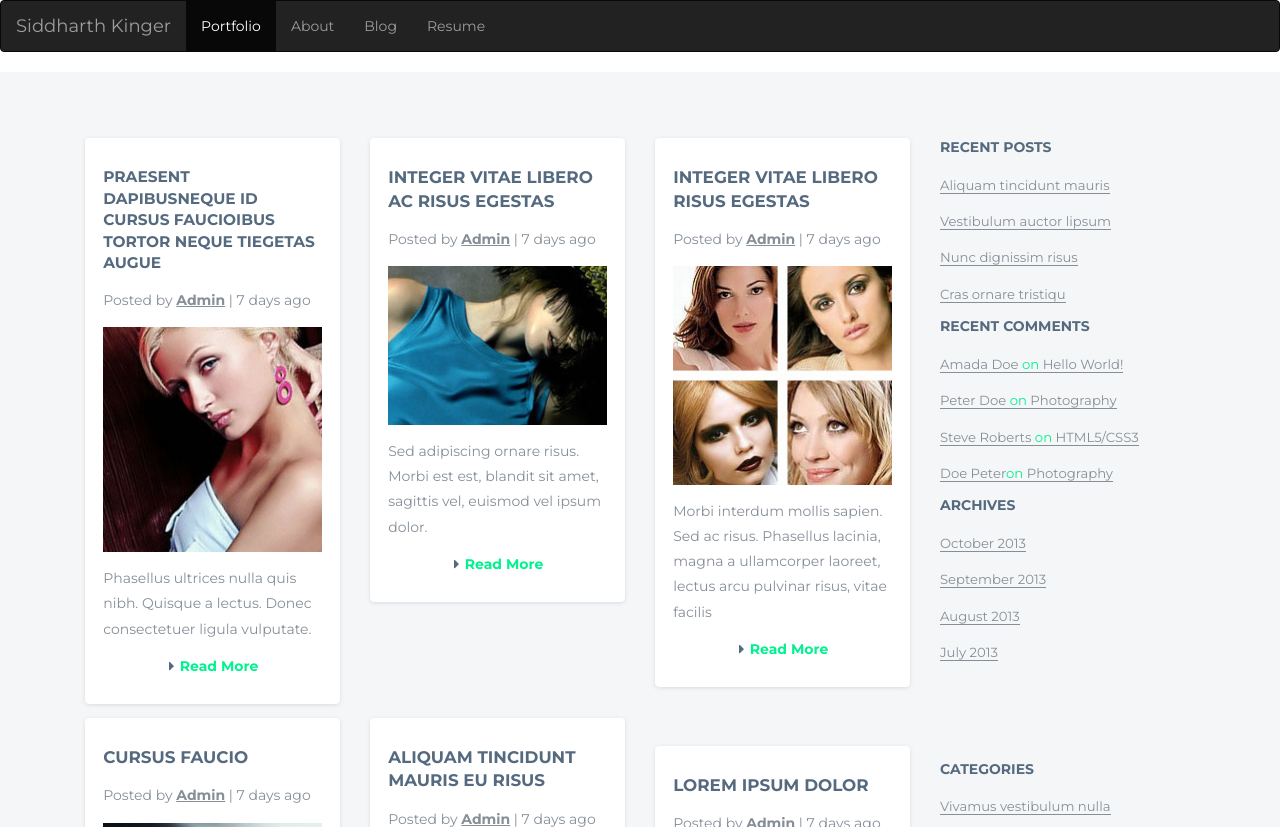
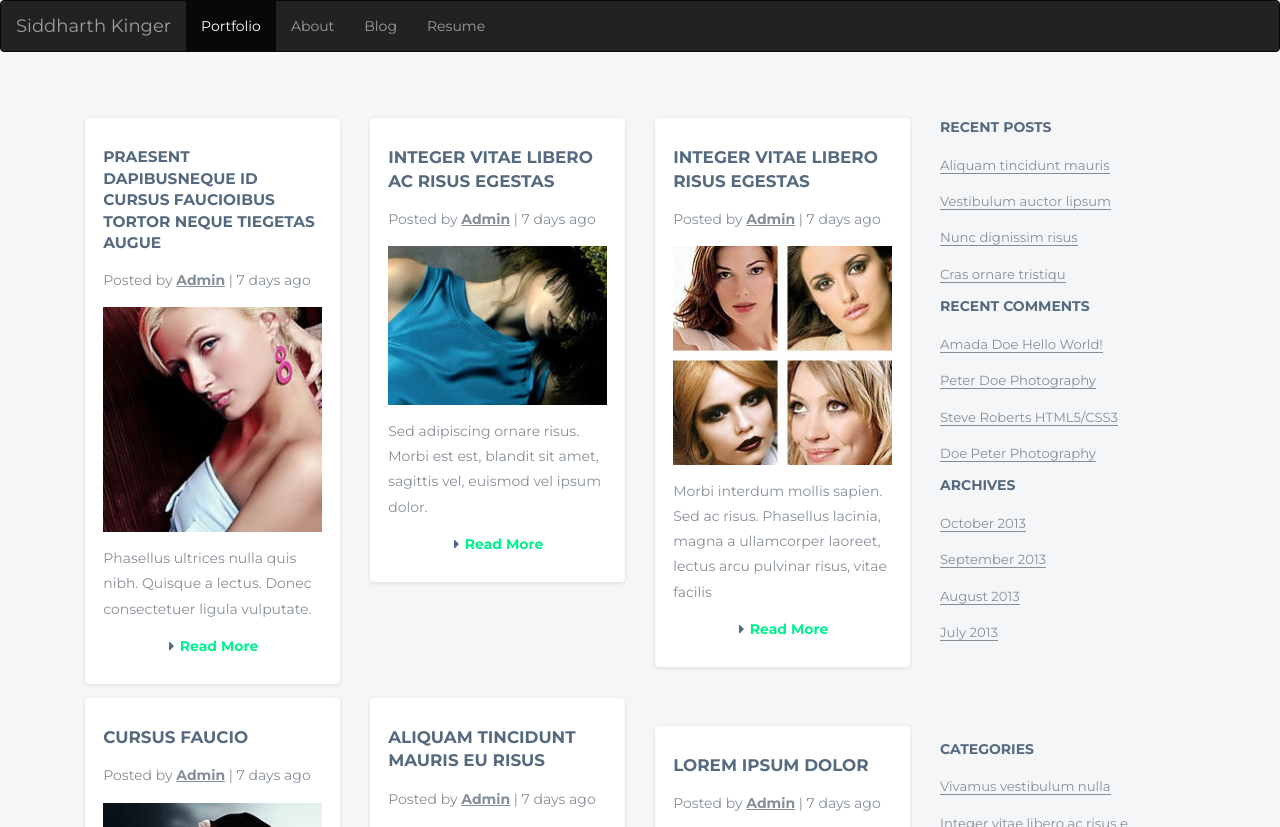
Before and after one commit to kingersid/personal, a Jekyll site: the page blog.html, which Jekyll copies as it is, in a window 1280 px wide, cut to the strip 0-827 px from the top of the page. Built offline with Jekyll 4.4.1, drawn with Linux system fonts in a browser that asks for light colours.

Commit message:
touching up

```diff
--- a/blog.html
+++ b/blog.html
@@ -105,10 +105,10 @@ Smartphone Compatible web template, free webdesigns for Nokia, Samsung, LG, Sony
 									</div>
 									<div class="comments">
 										<h4>Recent Comments</h4>
-										<h6><a href="#">Amada Doe <span>on</span> Hello World!</a></h6>
-										<h6><a href="#">Peter Doe <span>on</span> Photography</a></h6>
-										<h6><a href="#">Steve Roberts <span>on</span> HTML5/CSS3</a></h6>
-										<h6><a href="#">Doe Peter<span>on</span> Photography</a></h6>
+										<h6><a href="#">Amada Doe Hello World!</a></h6>
+										<h6><a href="#">Peter Doe Photography</a></h6>
+										<h6><a href="#">Steve Roberts HTML5/CSS3</a></h6>
+										<h6><a href="#">Doe Peter Photography</a></h6>
 									</div>
 									<div class="archievs">
 										<h4>Archives</h4>
--- a/css/blogstyle.css
+++ b/css/blogstyle.css
@@ -11,6 +11,10 @@ html,body{
 	font-family: 'Montserrat', sans-serif;
 	background:#fff;
 }
+
+.navbar {
+	margin-bottom: 0px;
+}
 body a{
     transition:0.5s all;
 	-webkit-transition:0.5s all;
@@ -196,7 +200,7 @@ p.adm {
 	font-weight: 400;
 	line-height: 1.8em;
 	text-align: left;
-    padding: 0.25em 0;
+	padding: 1em 0;
 }
 p.adm a {
 	color: #868f98;
@@ -204,7 +208,7 @@ p.adm a {
 	text-decoration: underline;
 }
 p.adm a:hover {
-    color: #00f28f;
+	color: #868f98;
 }
 .content p {
 	color: #868f98;
@@ -1024,6 +1028,10 @@ span.icon_text {
 span {
 		color: #00f28f;
 }
+
+h6>a>span {
+	color:;
+}
 .details li i.admin {
 	background-position: -224px -13px;
 }
@@ -1708,7 +1716,7 @@ span.icon_text {
 ul.links li, ul.links_middle li, ul.links_bottom li {
 	margin-right: 13px;
 }
-}
+
 
 .content>ul>li {
 	list-style: none;
```
Lines whose indentation alone changed are shown as unchanged.
